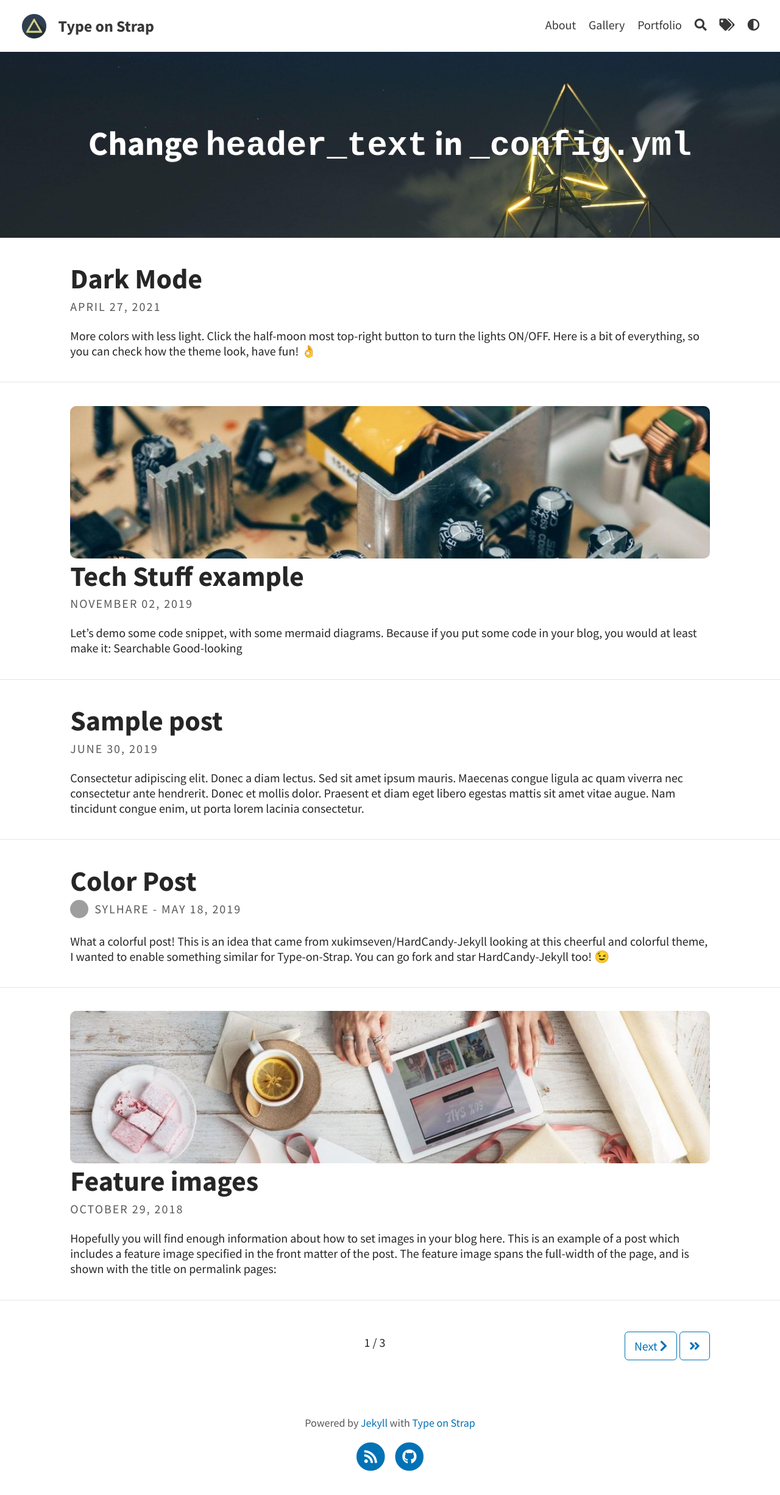
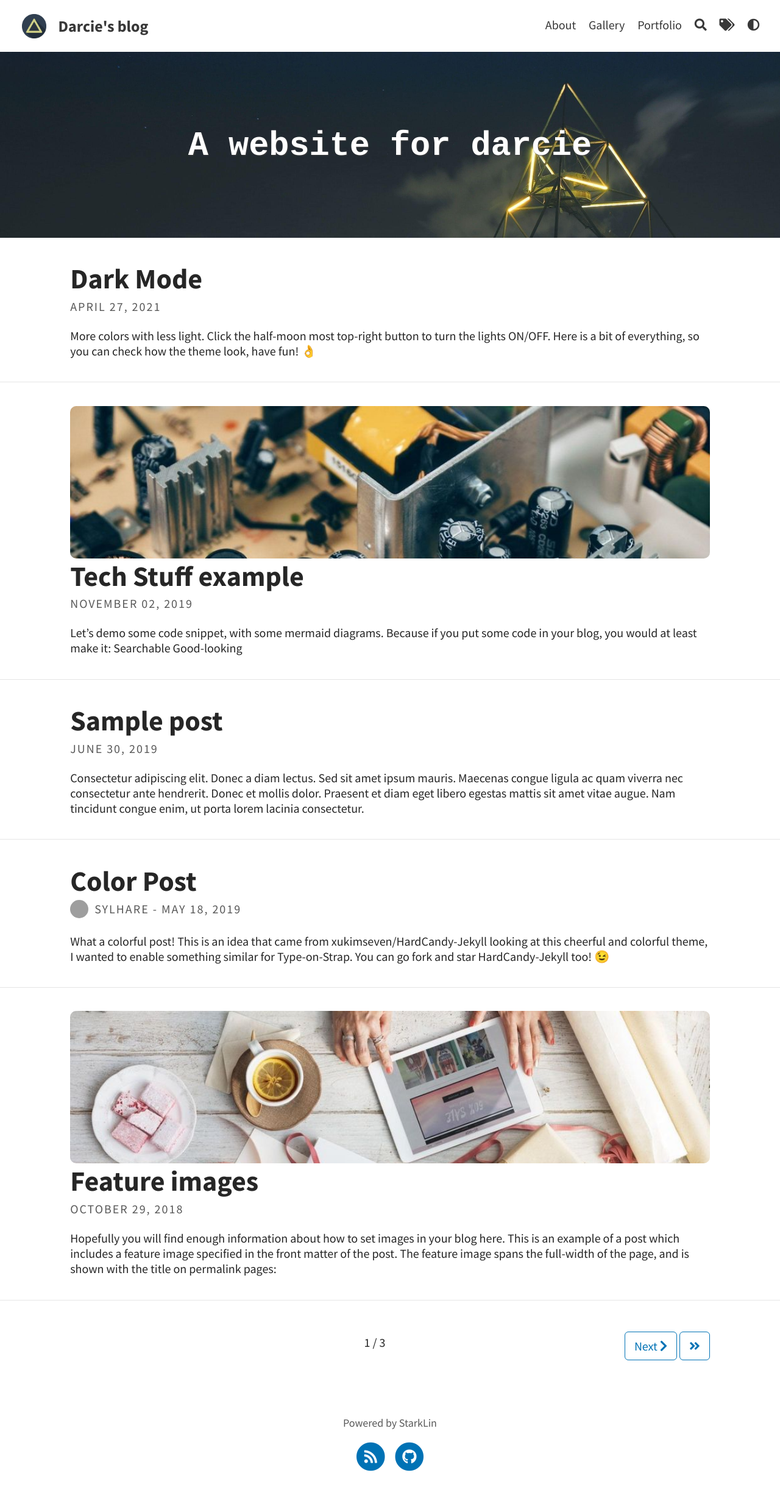
Before and after one commit to darcie6782/darcie6782.github.io, a Jekyll site: the page built from index.html, in a window 1280 px wide. Shown: the whole page at 61% size. Built offline with Jekyll 4.4.1, drawn with Linux system fonts in a browser that asks for light colours; the list of posts is cut into pages by our own code; grey boxes are pictures that could not be loaded.

Commit message:
Update _config.yml

```diff
--- a/_config.yml
+++ b/_config.yml
@@ -1,19 +1,19 @@
 # SITE CONFIGURATION
-baseurl: "/Type-on-Strap"
-url: "https://sylhare.github.io"
+baseurl: ""
+url: "https://darcie6782.github.io"
 
 # THEME-SPECIFIC CONFIGURATION
-title: Type on Strap                                    # site's title
+title: Darcie's blog                                    # site's title
 description: "A website with blog posts and pages"      # used by search engines
 avatar: assets/img/triangle.png                         # Empty for no avatar in navbar
 favicon: assets/favicon.ico                             # Icon displayed in the tab
 
 # Header and footer text
-header_text: Change <code>header_text</code> in <code>_config.yml</code>  # Change Blog header text
+header_text: <code>A website for darcie</code>  # Change Blog header text
 header_feature_image: assets/img/header/triangular.jpeg
 header_feature_image_responsive: true
 footer_text: >
-  Powered by <a href="https://jekyllrb.com/">Jekyll</a> with <a href="https://github.com/sylhare/Type-on-Strap">Type on Strap</a>
+  Powered by StarkLin
 
 # Blog
 excerpt: true                                           # Or "truncate" (first 250 characters), "false" to disable
```
